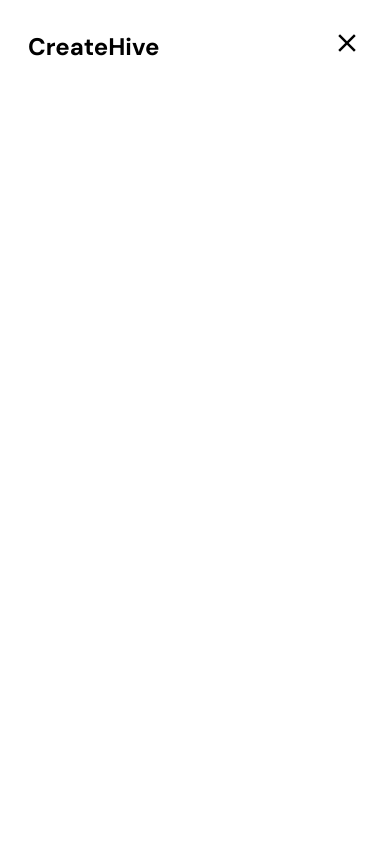
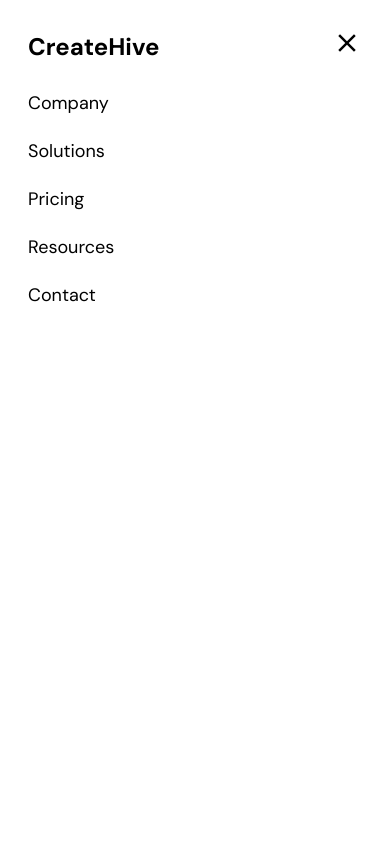
Before and after one commit to DebabrataSaha-570/Create-Hive, a Next.js app: page / in a window 390 px wide. Both pictures are taken after a click on the button 347 px from the left and 43 px from the top of the page. Shown: the top 844 px of the page. Built offline with nearby package versions, Linux system fonts and the light colour scheme.

Commit message:
navbar responsive added

```diff
--- /dev/null
+++ b/src/components/shared/MobileNavbar.tsx
@@ -0,0 +1,11 @@
+import React from "react";
+
+const MobileNavbar = () => {
+  return (
+    <div>
+      <h3>this is mobile navbar</h3>
+    </div>
+  );
+};
+
+export default MobileNavbar;
--- a/src/components/shared/Navbar.tsx
+++ b/src/components/shared/Navbar.tsx
@@ -51,6 +51,31 @@
             </button>
           </div>
         </div>
+
+        {/* mobile navbar  */}
+        <div
+          className={`${
+            !navOpen
+              ? "hidden "
+              : "flex flex-col items-start mt-6 space-y-5 text-normal text-lg font-normal "
+          } `}
+        >
+          <p onClick={() => setNavOpen(!navOpen)} className="">
+            <Link href="/company">Company</Link>
+          </p>
+          <p onClick={() => setNavOpen(!navOpen)}>
+            <Link href="/solutions">Solutions</Link>
+          </p>
+          <p onClick={() => setNavOpen(!navOpen)}>
+            <Link href="/pricing">Pricing</Link>
+          </p>
+          <p onClick={() => setNavOpen(!navOpen)}>
+            <Link href="/resources">Resources</Link>
+          </p>
+          <p onClick={() => setNavOpen(!navOpen)}>
+            <Link href="/contact">Contact</Link>
+          </p>
+        </div>
       </Container>
     </nav>
   );
```
